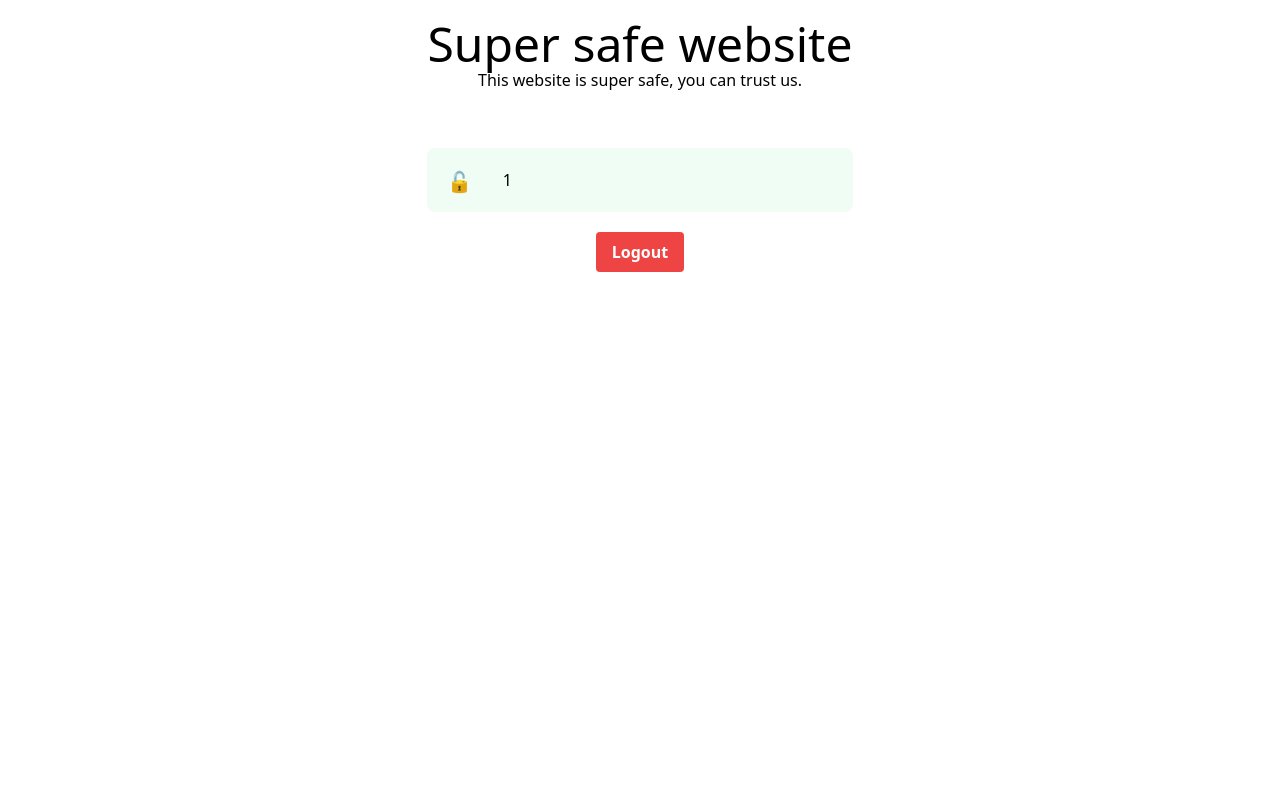
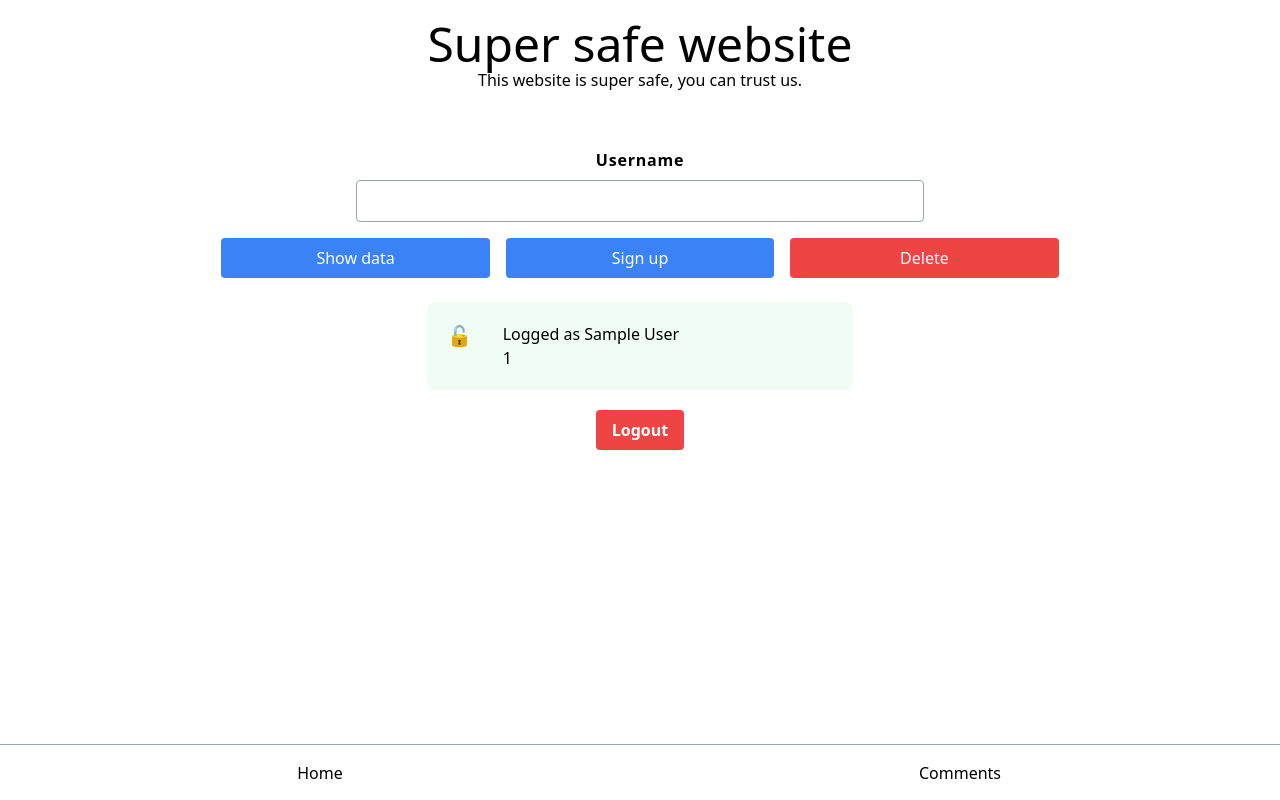
Before and after one commit to zhou-efr/ProjetSSI, a PHP site: page / in a window 1280 px wide. Run offline with PHP 8.4, Linux system fonts and the light colour scheme; the visitor is signed in with stand-in values (Sample User, id 1); some libraries are stand-ins or nearby versions.

Commit message:
Comment page and index update

```diff
--- a/index.php
+++ b/index.php
@@ -3,7 +3,7 @@
     <script src="https://cdn.tailwindcss.com"></script>
 </header>
 <body class="w-screen h-screen flex flex-col justify-center items-center">
-    <div class="h-screen w-2/3 m-5 flex flex-col items-center">
+    <div class="h-screen w-2/3 m-5 mb-14 flex flex-col items-center">
         <div class="mb-14">
             <h1 class="text-5xl text-center">Super safe website</h1>
             <p class="text-center">This website is super safe, you can trust us.</p>
@@ -20,7 +20,6 @@
         if (isset($_POST['register'])) {
             /** @noinspection PhpUndefinedVariableInspection */
             $username = $conn->real_escape_string($_POST['nomdutilisateur']);
-            $password = $conn->real_escape_string($_POST['motdepasse']);
             $donneespersonnelles = $conn->real_escape_string("Ullamco short loin leberkas voluptate dolore short ribs officia pig fugiat capicola enim ground round hamburger tail tempor.");
 
             $sql = "select * from utilisateur where nomdutilisateur='$username'";
@@ -30,7 +29,7 @@
             if ($result->num_rows > 0) {
                 $nothing = $nothing . "User already registered <br/>";
             } else {
-                $sql = "insert into utilisateur (nomdutilisateur, motdepasse, donneespersonnelles) values ('$username', '".md5($password)."', '$donneespersonnelles')";
+                $sql = "insert into utilisateur (nomdutilisateur, donneespersonnelles) values ('$username', '$donneespersonnelles')";
                 if ($conn->query($sql) === TRUE) {
                     $nothing = $nothing . "User successfully registered <br/>";
                     $logging = true;
@@ -43,9 +42,8 @@
 
         if ($logging) {
             $username = $conn->real_escape_string($_POST['nomdutilisateur']);
-            $password = $conn->real_escape_string($_POST['motdepasse']);
 
-            $sql = "SELECT * FROM utilisateur WHERE nomdutilisateur = '$username' AND motdepasse = '".md5($password)."'";
+            $sql = "SELECT * FROM utilisateur WHERE nomdutilisateur = '$username'";
             $result = $conn->query($sql);
 
             if($result->num_rows > 0) {
@@ -58,35 +56,32 @@
             } else {
                 $nothing = $nothing . "Failed to login <br/>";
             }
-        }elseif (isset($_SESSION['id'])) {
-            $nothing . "Logged as " . $_SESSION['nomdutilisateur'] . " <br/>";
+        }
+
+        if (isset($_POST['delete'])) {
+            $username = $conn->real_escape_string($_POST['nomdutilisateur']);
+
+            $sql = "select * from utilisateur where nomdutilisateur='$username'";
+
+            $result = $conn->query($sql);
+
+            if ($result->num_rows > 0) {
+                $row = $result->fetch_assoc();
+                $id = $row['id'];
+
+                $sql = "delete from utilisateur where id='$id' and nomdutilisateur='$username'";
+                if ($conn->query($sql) === TRUE) {
+                    $nothing = $nothing . "Successfully delete " . $username . " <br/>";
+                } else {
+                    # TODO: delete dev errors
+                    $nothing = $nothing . "Error: " . $sql . "<br>" . $conn->error;
+                }
+            } else {
+                $nothing = $nothing . "User " . $username . " doesn\'t exist <br/>";
+            }
         }
         ?>
-        <div class="<?php if (!$nothing) {echo 'hidden';} ?> w-1/2 rounded-lg bg-yellow-100 flex flex-col justify-center text-center p-5 relative m-10">
-            <p class="absolute top-5 left-5 text-xl">⚠️</p>
-            <?php
-            echo $nothing;
-            ?>
-        </div>
 
-        <?php
-            if(isset($_SESSION['id'])){
-                ?>
-                <div class="w-1/2 rounded-lg bg-green-50 flex flex-col justify-center text-justify p-5 relative">
-                    <p class="absolute top-5 left-5 text-xl">🔓️</p>
-                    <p class="mx-14">
-                        <?php
-                        echo $_SESSION['donneespersonnelles'];
-                        ?>
-                    </p>
-                </div>
-
-                <form action="./user/logout.php" method="post">
-                    <button class="bg-red-500 hover:bg-red-700 text-white font-bold py-2 px-4 rounded m-5" type="submit">Logout</button>
-                </form>
-                <?php
-            }else{
-                ?>
         <form
                 action="./index.php"
                 method="post"
@@ -101,39 +96,69 @@
                     class="w-2/3 border border-gray-400 p-2 pr-0 m-2 rounded"
             >
 
-                    <label for="password" class="font-bold tracking-wider">Password</label>
-                    <input
-                            type="password"
-                            name="motdepasse"
-                            id="password"
-                            required
-                            class="w-2/3 border border-gray-400 p-2 pr-0 m-2 rounded"
-                    >
-
             <div class="flex justify-center w-full">
                 <button
                         type="submit"
                         name="login"
                         value="login"
-                                class="w-1/2 bg-blue-500 text-white p-2 m-2 rounded"
+                        class="w-1/3 bg-blue-500 hover:bg-blue-700 text-white p-2 m-2 rounded"
                 >
-                            Login
+                    Show data
                 </button>
 
                 <button
                         type="submit"
                         name="register"
                         value="register"
-                                class="w-1/2 bg-blue-500 text-white p-2 m-2 rounded"
+                        class="w-1/3 bg-blue-500 hover:bg-blue-700 text-white p-2 m-2 rounded"
                 >
                     Sign up
                 </button>
+
+                <button
+                        type="submit"
+                        name="delete"
+                        value="delete"
+                        class="w-1/3 bg-red-500 hover:bg-red-700 text-white p-2 m-2 rounded"
+                >
+                    Delete
+                </button>
             </div>
+        </form>
+        <div class="<?php if (!$nothing) {echo 'hidden';} ?> w-1/2 rounded-lg bg-yellow-100 flex flex-col justify-center text-center p-5 relative m-10">
+            <p class="absolute top-5 left-5 text-xl">⚠️</p>
+            <?php
+            echo $nothing;
+            ?>
+        </div>
+        <?php
+            if(isset($_SESSION['id'])){
+                ?>
+                <div class="w-1/2 rounded-lg bg-green-50 flex flex-col justify-center text-justify p-5 relative">
+                    <p class="absolute top-5 left-5 text-xl">🔓️</p>
+                    <p class="mx-14">
+                        <?php
+                        echo "Logged as " . $_SESSION['nomdutilisateur'] . " <br/>";
+                        echo $_SESSION['donneespersonnelles'];
+                        ?>
+                    </p>
+                </div>
+
+                <form action="./user/logout.php" method="post">
+                    <button class="bg-red-500 hover:bg-red-700 text-white font-bold py-2 px-4 rounded m-5" type="submit">Logout</button>
                 </form>
                 <?php
             }
         ?>
     </div>
+    <div class="h-14 fixed left-0 bottom-0 w-screen border-t border-gray-400 flex bg-white">
+        <div class="w-1/2 hover:underline flex flex-col justify-center items-center">
+            <a href="index.php">Home</a>
+        </div>
+        <div class="w-1/2 hover:underline flex flex-col justify-center items-center">
+            <a href="comments.php">Comments</a>
+        </div>
+    </div>
     <?php
         $conn->close();
     ?>
```
Also changed, not shown: comments.php (added, +112 -0 lines). Lines whose indentation alone changed are shown as unchanged.
